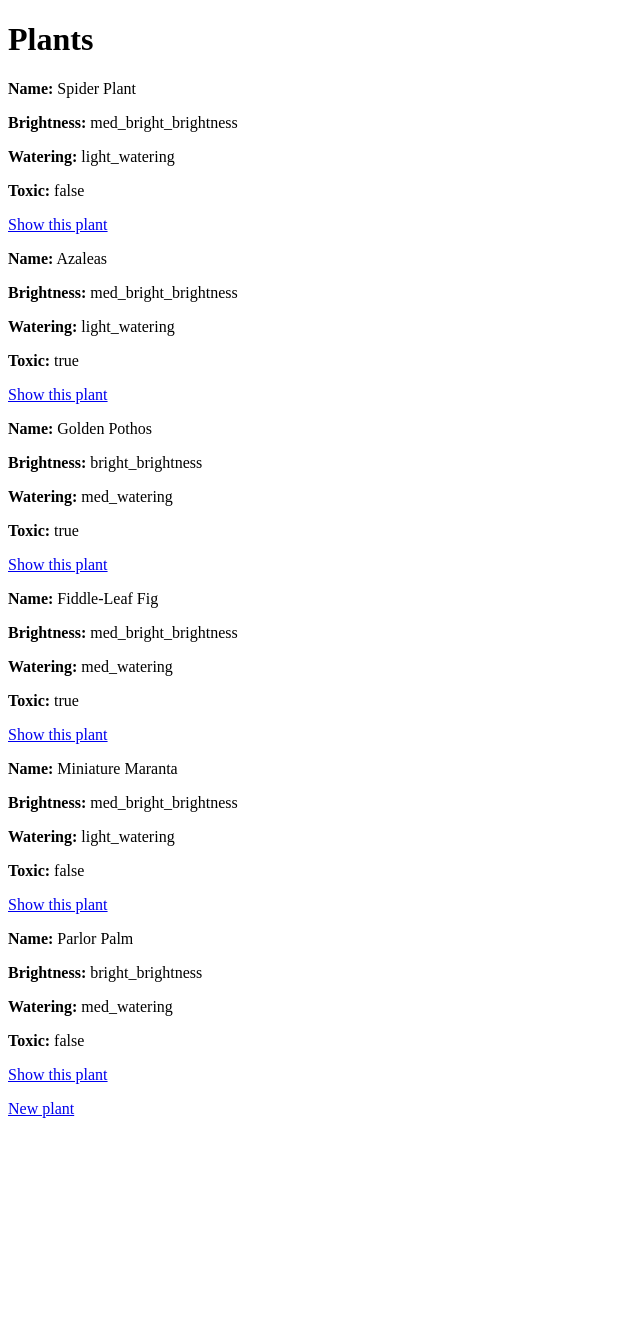
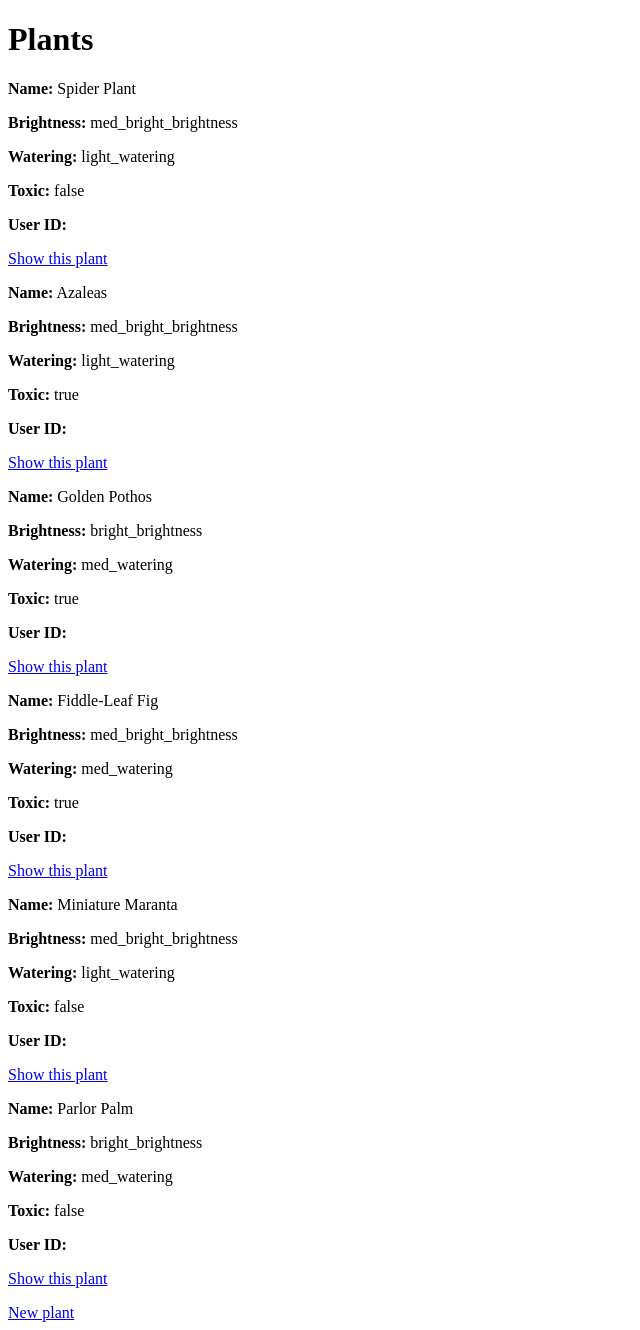
Before and after one commit to mcdonaldca/sprigsterai, a Rails app: page /plants in a window 1280 px wide. Shown: the whole page, without its empty margins (0-640 px from the left). Before the commit the page ends 1118 px from the top, so only its background shows below. Run offline with Rails 7, Linux system fonts and the light colour scheme; data comes from the database, SQL or seed files in the repository; some libraries are stand-ins or nearby versions; some web fonts are replaced.

Commit message:
Add optional one-to-many mapping from user to plants

```diff
--- a/app/models/user.rb
+++ b/app/models/user.rb
@@ -1,2 +1,3 @@
 class User < ApplicationRecord
+	has_many :plants
 end
--- a/app/views/plants/_form.html.erb
+++ b/app/views/plants/_form.html.erb
@@ -23,6 +23,9 @@
 
     <%= form.label :toxic, style: "display: block" %>
     <%= form.text_field :toxic %>
+
+    <%= form.label :user_id, style: "display: block" %>
+    <%= form.text_field :user_id %>
   </div>
 
   <div>
--- a/app/views/plants/_plant.html.erb
+++ b/app/views/plants/_plant.html.erb
@@ -15,5 +15,8 @@
     <strong>Toxic:</strong>
     <%= plant.toxic %>
   </p>
-
+  <p>
+    <strong>User ID:</strong>
+    <%= plant.user_id %>
+  </p>
 </div>
--- /dev/null
+++ b/db/migrate/20251004163242_add_user_to_plants.rb
@@ -0,0 +1,5 @@
+class AddUserToPlants < ActiveRecord::Migration[8.0]
+  def change
+    add_reference :plants, :user, null: false, foreign_key: true,  null: true
+  end
+end
```
Also changed, not shown: db/schema.rb.
